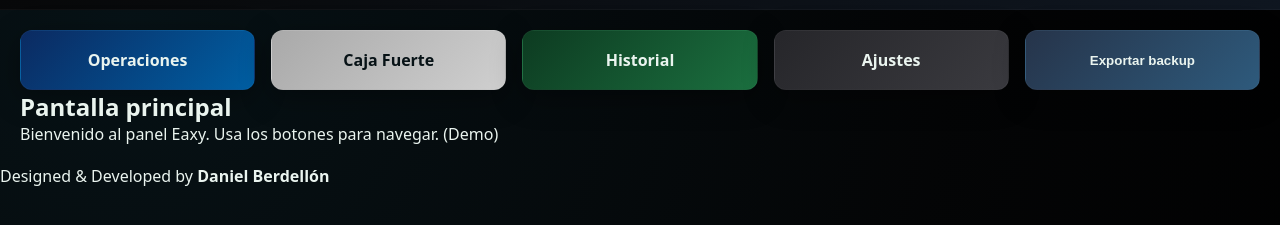
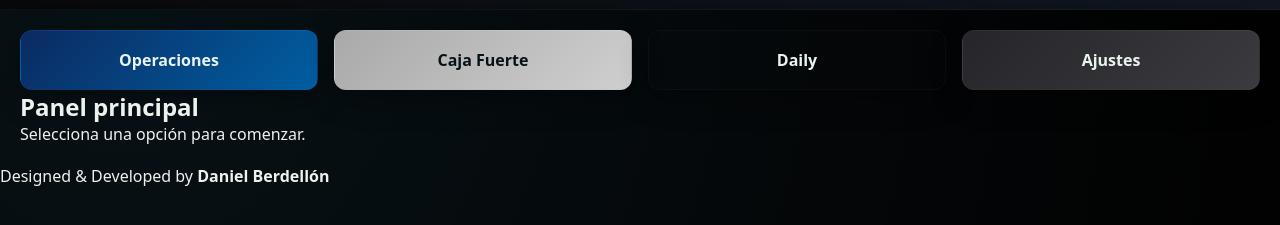
Before and after one commit to berdellon/Eaxy-Group, a plain HTML site: page frontend/home.html in a window 1280 px wide. Shown: the part 59-284 px from the top of the page. Drawn offline with Linux system fonts and the light colour scheme.

Commit message:
Update home.html

```diff
--- a/frontend/home.html
+++ b/frontend/home.html
@@ -4,7 +4,6 @@
   <meta charset="utf-8"/>
   <meta name="viewport" content="width=device-width,initial-scale=1"/>
   <title>Eaxy Group — Panel</title>
-  <link rel="manifest" href="manifest.json">
   <link rel="stylesheet" href="static/css/style.css">
 </head>
 <body class="main-body">
@@ -23,17 +22,16 @@
   </header>
 
   <main class="panel">
-    <section class="tiles">
+    <section class="tiles" aria-label="Navegación principal">
       <a class="tile btn-metal tile-op" href="operaciones.html">Operaciones</a>
       <a class="tile btn-metal tile-safe" href="caja_fuerte.html">Caja Fuerte</a>
-      <a class="tile btn-metal tile-history" href="historial.html">Historial</a>
+      <a class="tile btn-metal tile-daily" href="daily.html">Daily</a>
       <a class="tile btn-metal tile-settings" href="ajustes.html">Ajustes</a>
-      <button id="btnExportBackup" class="tile btn-metal tile-backup">Exportar backup</button>
     </section>
 
     <section class="welcome">
-      <h2>Pantalla principal</h2>
-      <p>Bienvenido al panel Eaxy. Usa los botones para navegar. (Demo)</p>
+      <h2>Panel principal</h2>
+      <p>Selecciona una opción para comenzar.</p>
     </section>
   </main>
 
```
